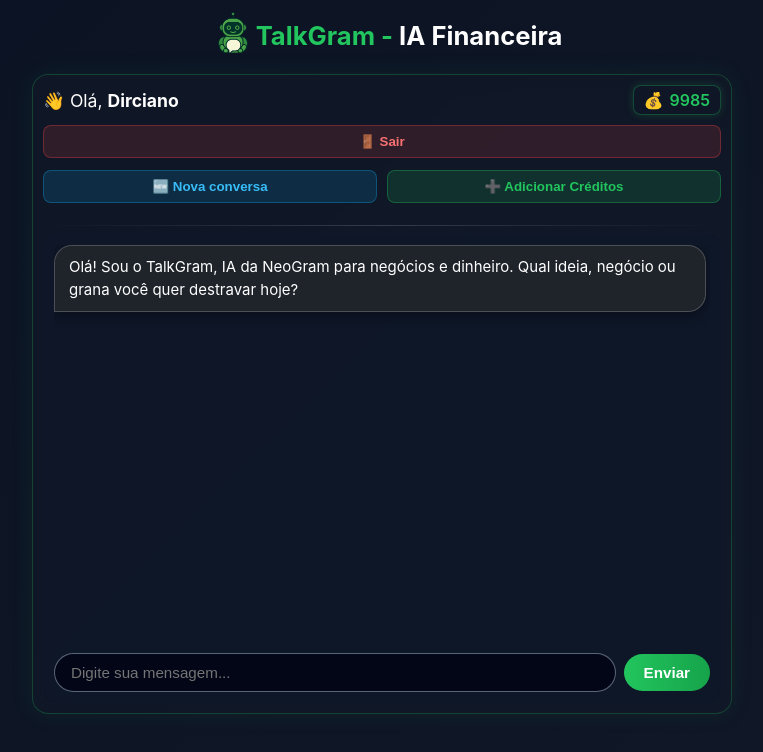
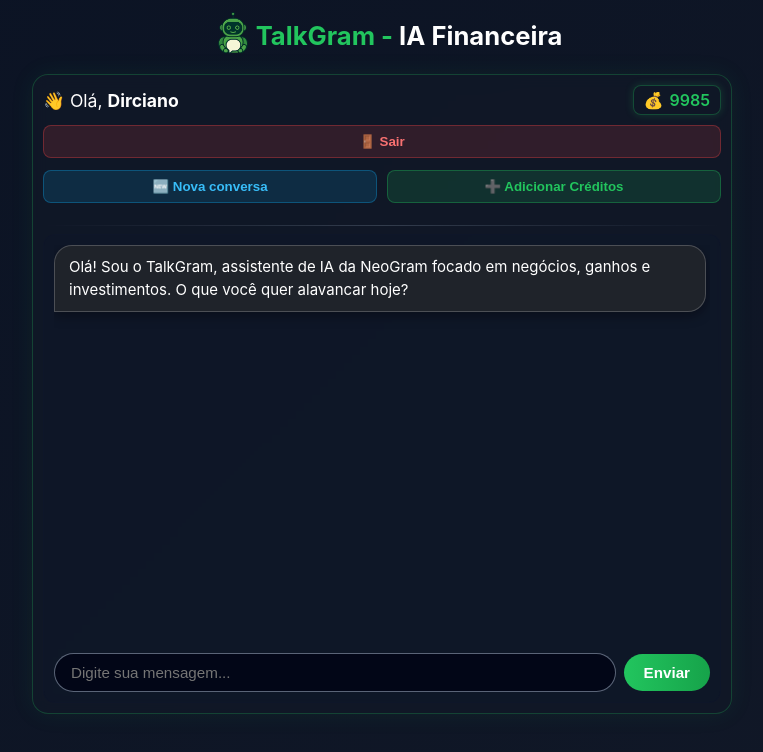
Before and after one commit to dirciano1/talkgram, a Next.js app: page /talkgram in a window 1280 px wide. Shown: the top 752 px of the page, without its empty margins (258-1021 px from the left). Built offline with nearby package versions, Linux system fonts and the light colour scheme.

Commit message:
Update page.tsx

```diff
--- a/app/talkgram/page.tsx
+++ b/app/talkgram/page.tsx
@@ -11,13 +11,10 @@
   text: string;
 }
 
-// mensagem inicial padrão
 const INITIAL_ASSISTANT_MESSAGE: Message = {
   role: "assistant",
-  text:
-    "Olá! Sou o TalkGram, IA da NeoGram para negócios e dinheiro. Qual ideia, negócio ou grana você quer destravar hoje?",
+  text: "Olá! Sou o TalkGram, assistente de IA da NeoGram focado em negócios, ganhos e investimentos. O que você quer alavancar hoje?",
 };
-
 
 
 // Limite de mensagens que vão para o contexto (pra não pesar demais)
```
